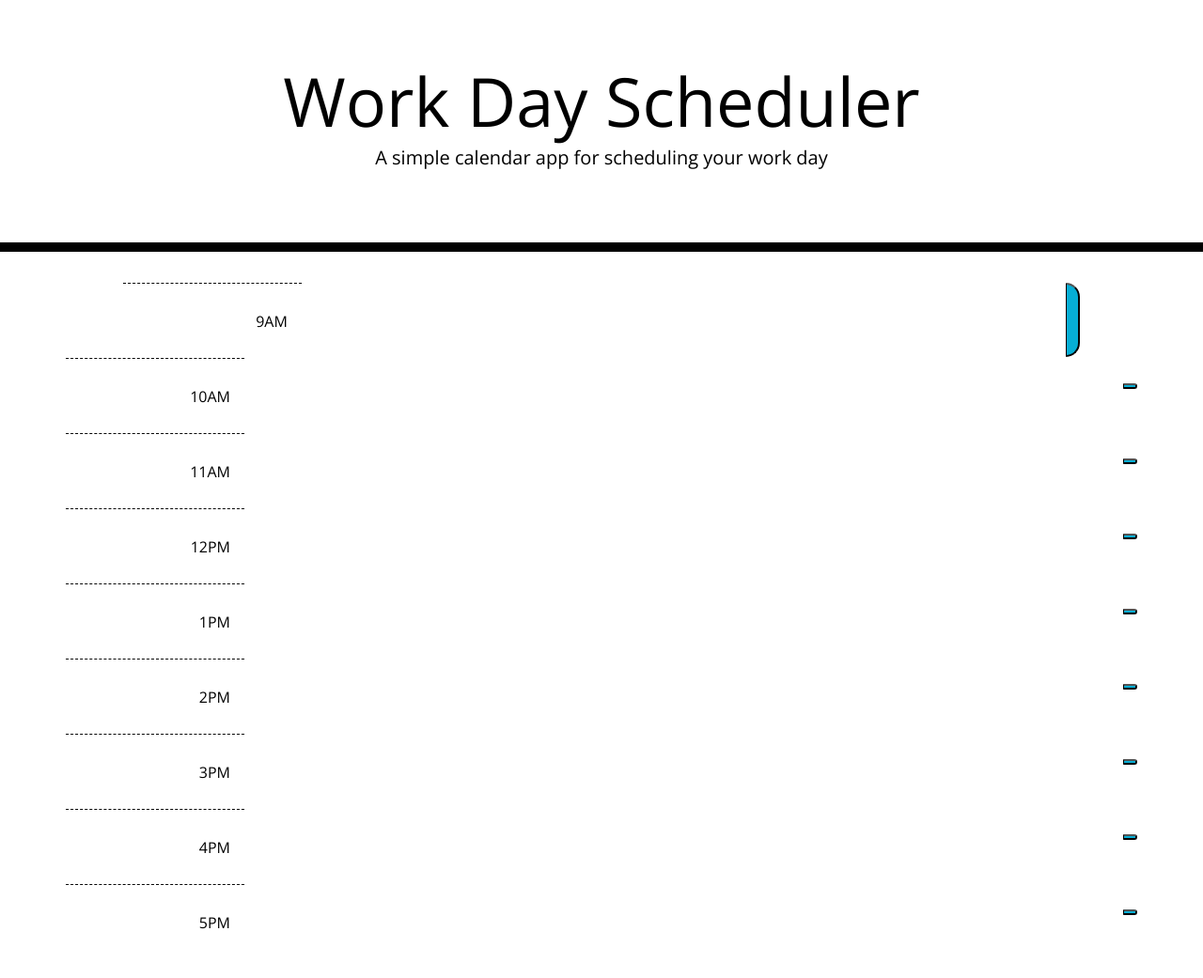
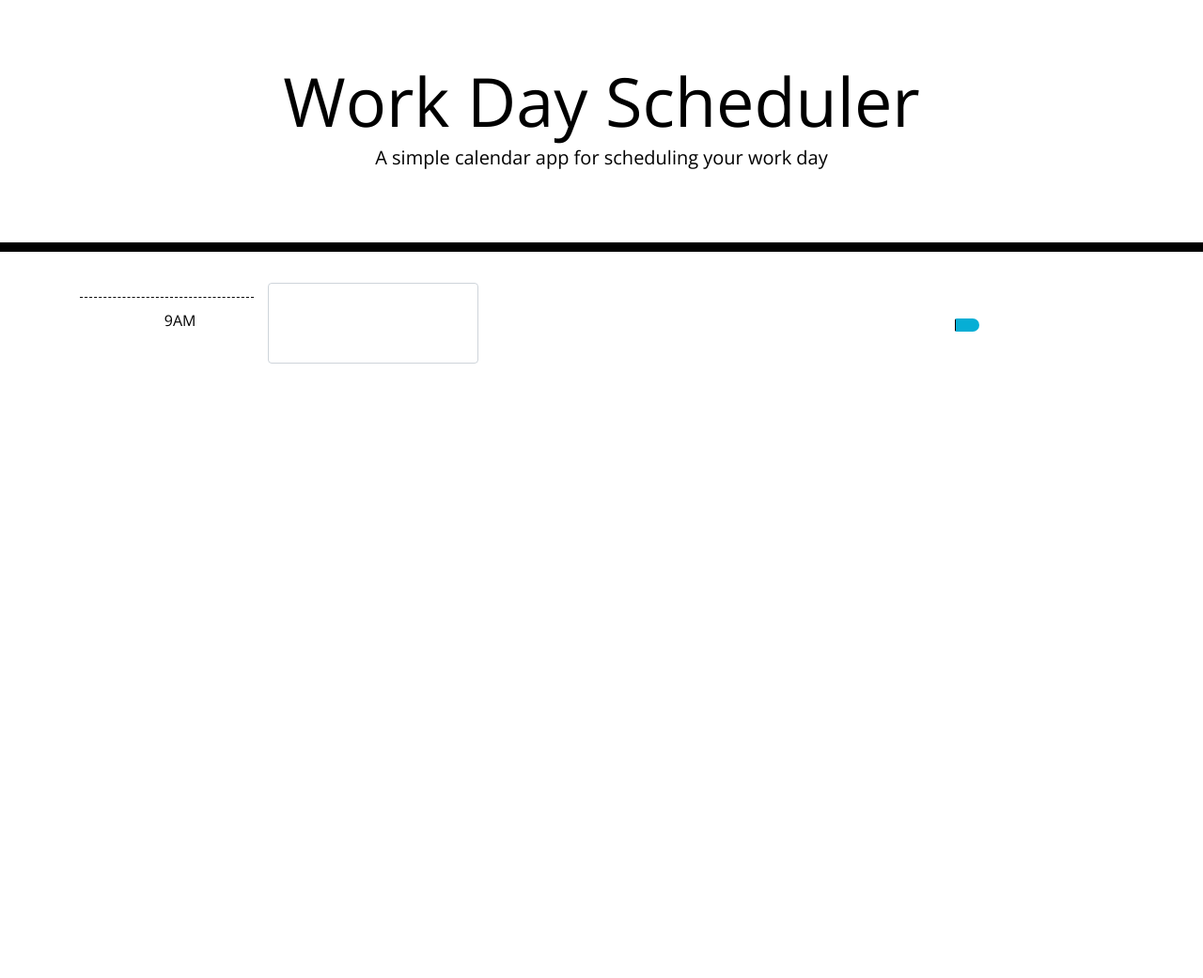
Before and after one commit to natejboucher/work-day-scheduler, a plain HTML site: page index.html in a window 1280 px wide. Shown: the whole page at 94% size. After the commit the page ends 800 px from the top, so only its background shows below. Drawn offline with nearby package versions, Linux system fonts and the light colour scheme; a web font is replaced by a local one.

Commit message:
more framework

```diff
--- a/index.html
+++ b/index.html
@@ -21,114 +21,20 @@
     </header>
 
     <!-- Time blocks -->
-    <div class="container mw-75">
-        <!-- 9am -->
-        <div class="row  justify-content-around">
-            <div class="col-12 col-md-2 hour">
-                <p class="text-right" id="hour">9AM</p>
-            </div>
-
-            <div class="col-12 col-md-6 description">
-                <p id="task-description"></p>
-            </div>
-
-            <button class="mh-100 mw-100 saveBtn"><span class="oi oi-book"></span></button>
-        </div>
-        <!-- 10am -->
-        <div class="row justify-content-between">
-            <div class="col-12 col-md-2 hour">
-                <p class="text-right" id="hour">10AM</p>
-            </div>
-            <div class="col-12 col-md-6 col-xl-8 description">
-                <p id="task-description"></p>
-            </div>
-            <div>
-                <button type="button" class="saveBtn"></button>
-            </div>
-        </div>
-        <!-- 11am -->
-        <div class="row justify-content-between">
-            <div class="col-12 col-md-3 col-xl-2 hour">
-                <p class="text-right" id="hour">11AM</p>
-            </div>
-            <div class="col-12 col-md-6 col-xl-8 description">
-                <p id="task-description"></p>
-            </div>
-            <div>
-                <button type="button" class="saveBtn"></button>
-            </div>
-        </div>
-        <!-- 12pm -->
-        <div class="row justify-content-between">
-            <div class="col-12 col-md-3 col-xl-2 hour">
-                <p class="text-right" id="hour">12PM</p>
-            </div>
-            <div class="col-12 col-md-6 col-xl-8 description">
-                <p id="task-description"></p>
-            </div>
-            <div>
-                <button type="button" class="saveBtn"></button>
-            </div>
-        </div>
-        <!-- 1pm -->
-        <div class="row justify-content-between">
-            <div class="col-12 col-md-3 col-xl-2 hour">
-                <p class="text-right" id="hour">1PM</p>
-            </div>
-            <div class="col-12 col-md-6 col-xl-8 description">
-                <p id="task-description"></p>
-            </div>
-            <div>
-                <button type="button" class="saveBtn"></button>
-            </div>
-        </div>
-        <!-- 2pm -->
-        <div class="row justify-content-between">
-            <div class="col-12 col-md-3 col-xl-2 hour">
-                <p class="text-right" id="hour">2PM</p>
-            </div>
-            <div class="col-12 col-md-6 col-xl-8 description">
-                <p id="task-description"></p>
-            </div>
-            <div>
-                <button type="button" class="saveBtn"></button>
-            </div>
-        </div>
-        <!-- 3pm -->
-        <div class="row justify-content-between">
-            <div class="col-12 col-md-3 col-xl-2 hour">
-                <p class="text-right" id="hour">3PM</p>
-            </div>
-            <div class="col-12 col-md-6 col-xl-8 description">
-                <p id="task-description"></p>
-            </div>
-            <div>
-                <button type="button" class="saveBtn"></button>
-            </div>
-        </div>
-        <!-- 4pm -->
-        <div class="row justify-content-between">
-            <div class="col-12 col-md-3 col-xl-2 hour">
-                <p class="text-right" id="hour">4PM</p>
-            </div>
-            <div class="col-12 col-md-6 col-xl-8 description">
-                <p id="task-description"></p>
-            </div>
-            <div>
-                <button type="button" class="saveBtn"></button>
-            </div>
-        </div>
-        <!-- 5pm -->
-        <div class="row justify-content-between">
-            <div class="col-12 col-md-3 col-xl-2 hour">
-                <p class="text-right" id="hour">5PM</p>
-            </div>
-            <div class="col-12 col-md-6 col-xl-8 description">
-                <p id="task-description"></p>
-            </div>
-            <div>
-                <button class="saveBtn"><span class="oi oi-book"></span></button>
-            </div>
+    <div class="container">
+        <div class="row justify-content-around">
+            <form class="form-inline col-12">
+                <div class="form-group mb-2 hour col-2">
+                  9AM
+                </div>
+                <div class="form-group description col-7">
+                    <label for="exampleFormControlTextarea1"></label>
+                    <textarea class="form-control" id="taskDescription" rows="3"></textarea>
+                </div>
+                <div class="col-3">
+                    <button type="submit" class="btn saveBtn mh-100"><span class="oi oi-book"></span></button>
+                </div>
+            </form>
         </div>
     </div>
 
```
